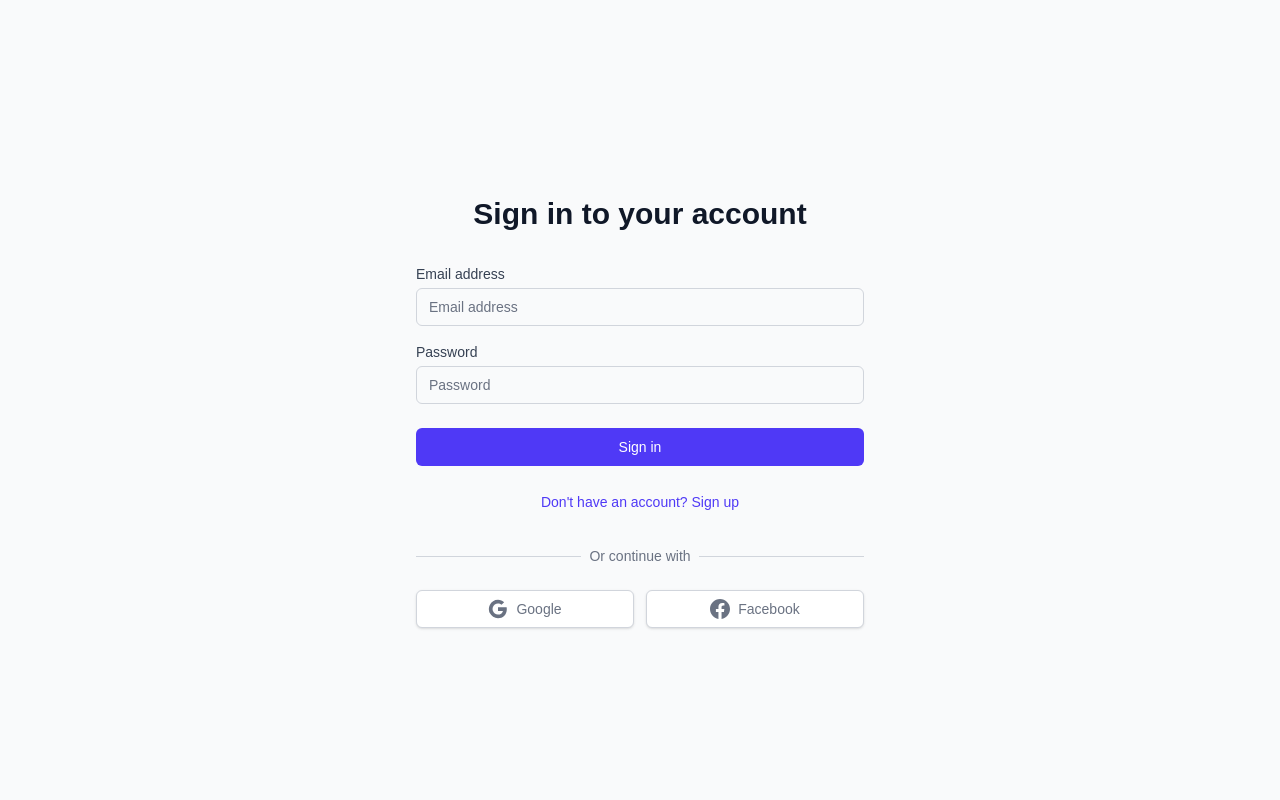
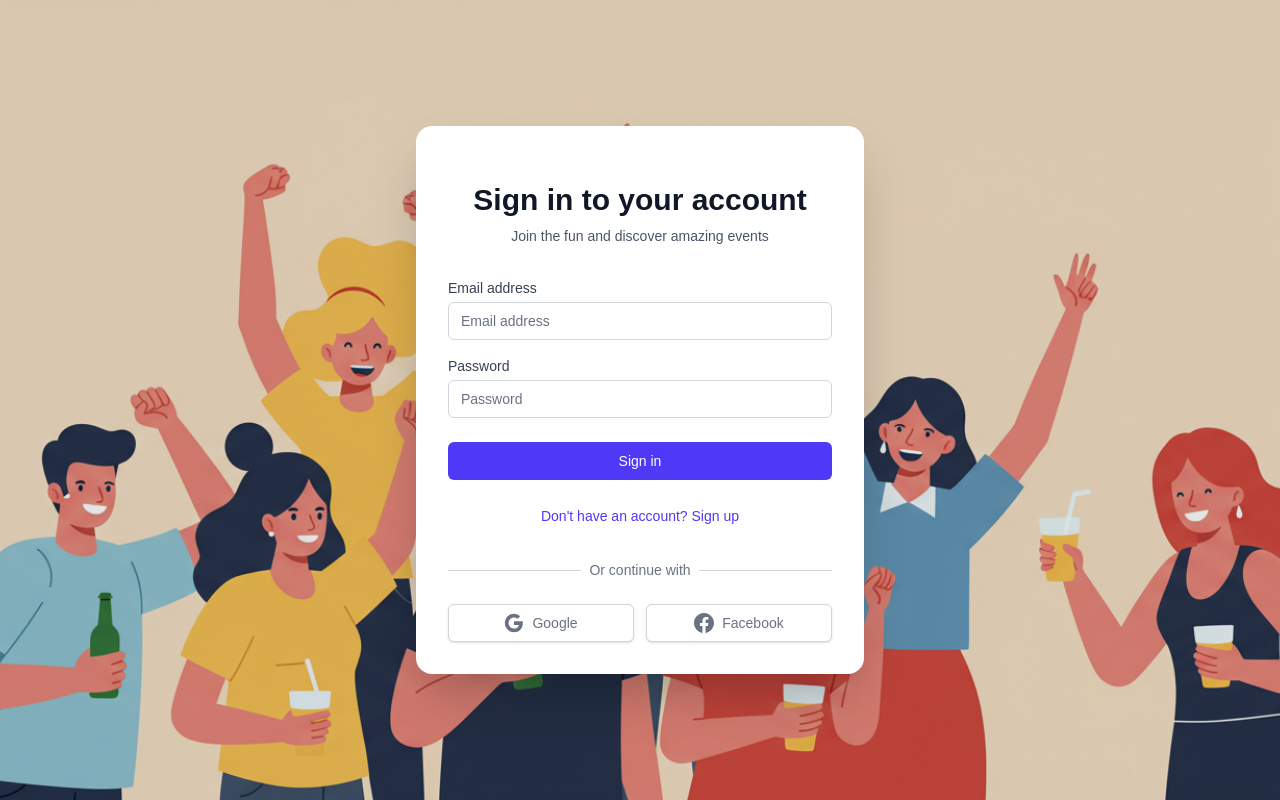
Before and after one commit to aangsquared/Events-Planner, a Next.js app in the folder events-platform/: page /auth/signin in a window 1280 px wide. Built offline with nearby package versions, Linux system fonts and the light colour scheme; no server answers.

Commit message:
added background image to the sign in page

```diff
--- a/events-platform/src/app/auth/signin/page.tsx
+++ b/events-platform/src/app/auth/signin/page.tsx
@@ -3,6 +3,7 @@
 import { useState, useEffect } from "react"
 import { signIn, getSession } from "next-auth/react"
 import { useRouter } from "next/navigation"
+import Image from "next/image"
 import {
   createUserWithEmailAndPassword,
   signInWithEmailAndPassword,
@@ -147,12 +148,30 @@ export default function SignInPage() {
   }
 
   return (
-    <div data-auth-page className="min-h-screen flex items-center justify-center bg-gray-50 py-12 px-4 sm:px-6 lg:px-8 !bg-gray-50">
-      <div className="max-w-md w-full space-y-8">
+    <div
+      data-auth-page
+      className="min-h-screen flex items-center justify-center py-12 px-4 sm:px-6 lg:px-8 relative"
+      style={{
+        background: `
+          linear-gradient(rgba(0, 0, 0, 0.1), rgba(0, 0, 0, 0.1)),
+          url('/images/event-placeholder.png'),
+          linear-gradient(135deg, #667eea 0%, #764ba2 100%)
+        `,
+        backgroundSize: 'cover, cover, cover',
+        backgroundPosition: 'center, center, center',
+        backgroundRepeat: 'no-repeat, no-repeat, no-repeat'
+      }}
+    >
+      {/* Sign-in form container with white background */}
+      <div className="relative z-10 max-w-md w-full">
+        <div className="bg-white rounded-2xl shadow-2xl p-8 space-y-8">
           <div>
             <h2 className="mt-6 text-center text-3xl font-extrabold text-gray-900">
               {isSignUp ? "Create your account" : "Sign in to your account"}
             </h2>
+            <p className="mt-2 text-center text-sm text-gray-600">
+              Join the fun and discover amazing events
+            </p>
           </div>
 
           <form className="mt-8 space-y-6" onSubmit={handleEmailAuth}>
@@ -279,7 +298,7 @@ export default function SignInPage() {
                 <div className="w-full border-t border-gray-300" />
               </div>
               <div className="relative flex justify-center text-sm">
-              <span className="px-2 bg-gray-50 text-gray-500">
+                <span className="px-2 bg-white text-gray-500">
                   Or continue with
                 </span>
               </div>
@@ -326,5 +345,6 @@ export default function SignInPage() {
           </div>
         </div>
       </div>
+    </div>
   )
 }
```
Also changed, not shown: events-platform/public/images/signin-background.png (added). Lines whose indentation alone changed are shown as unchanged.
